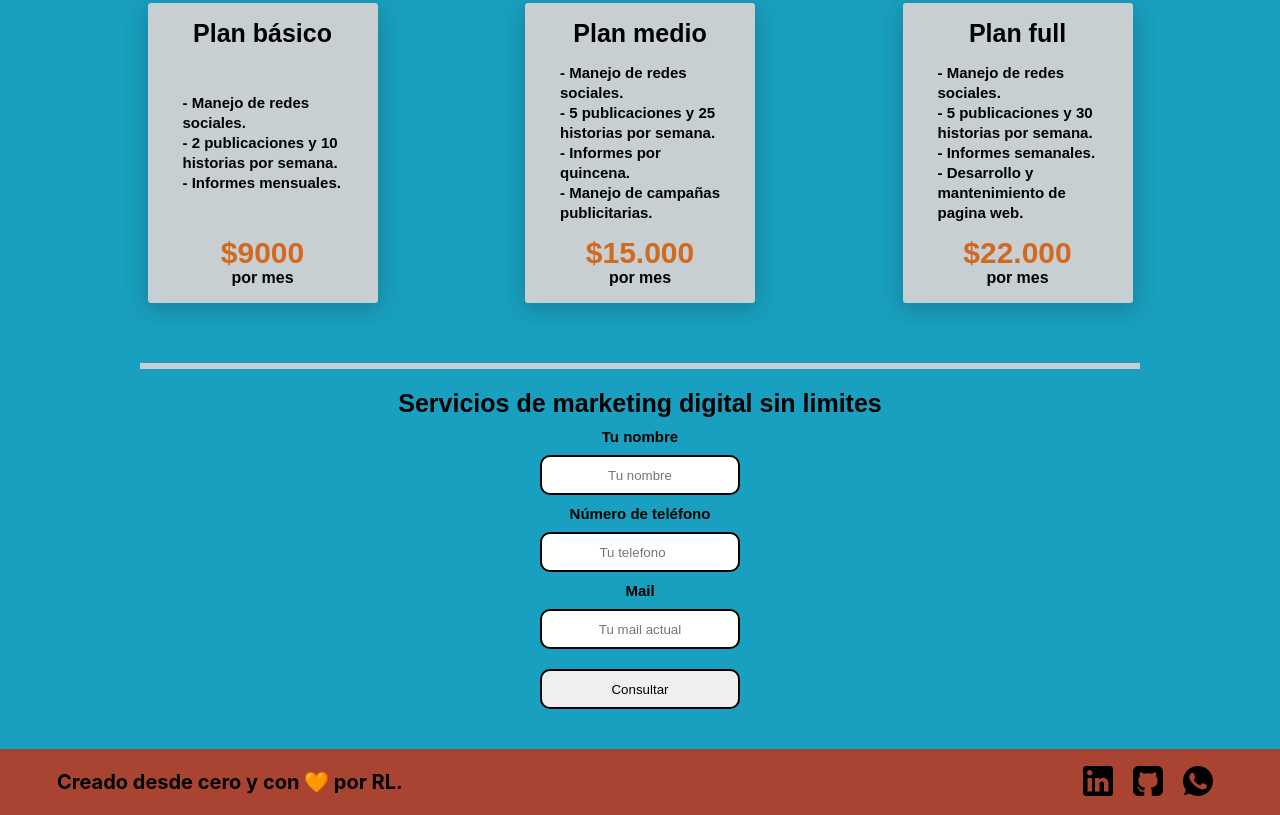
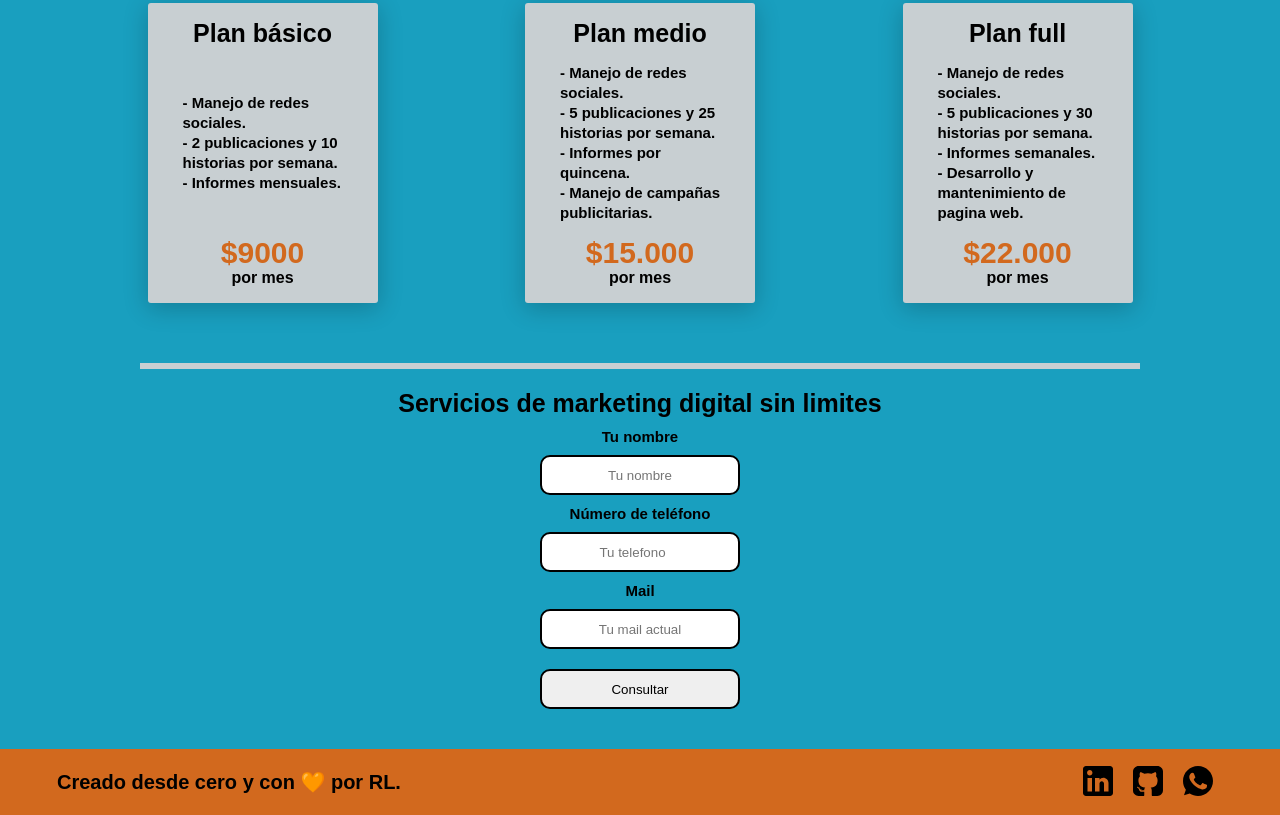
Before and after one commit to ramirolopezr/landing-page, a website: page index.html in a window 1280 px wide. Shown: the part 1286-2101 px from the top of the page. Drawn offline with Linux system fonts and the light colour scheme; a web font is replaced by a local one.

Commit message:
Change background color

```diff
--- a/index.html
+++ b/index.html
@@ -58,8 +58,8 @@
           Para que veas los avances, según tu plan, nos mantenemos en contacto y
           preparamos informes estadisticos para que juntos analicemos y sigamos
           creciendo.
+        <hr class="line" />
         </p>
-        <hr class="line" />
       </div>
     </section>
 
--- a/sass/_footer.scss
+++ b/sass/_footer.scss
@@ -1,28 +1,26 @@
 .footer {
   height: auto;
-    background-color: rgb(170, 68, 50);
+  background-color: chocolate;
   display: flex;
   justify-content: space-between;
   padding: 0.7rem;
   align-items: center;
 
-    & p   {
-        font-family: -apple-system, BlinkMacSystemFont, 'Segoe UI', Roboto, Oxygen, Ubuntu, Cantarell, 'Open Sans', 'Helvetica Neue', sans-serif;
+  & p {
     color: black;
     font-size: 2rem;
     font-weight: bold;
     padding-left: 5rem;
   }
   & ul {
+    display: flex;
     padding-right: 5rem;
     list-style: none;
-        display: flex;
   }
 
   & img {
     width: 3rem;
     height: 3rem;
     margin: 1rem;
-
   }
 }
```
Also changed, not shown: css/styles.css. Lines whose indentation alone changed are shown as unchanged.
